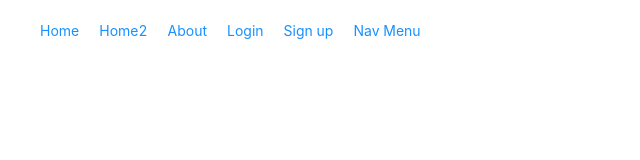
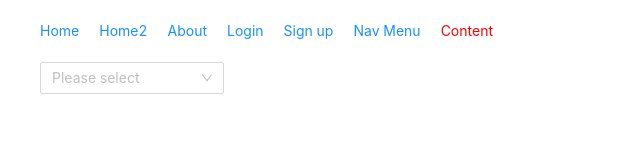
Before and after one commit to xBoot101/adam, a React (Create React App) app: page /content in a window 1280 px wide. Shown: the top 160 px of the page, without its empty margins (0-640 px from the left). Built offline with nearby package versions, Linux system fonts and the light colour scheme.

Commit message:
Content pages added

```diff
--- a/src/App.js
+++ b/src/App.js
@@ -8,7 +8,8 @@ import Login from './pages/Login';
 import Signup from './pages/Signup';
 import About from './pages/About';
 import Home2 from './pages/Home2';
-import Menu from './pages/NavMenu';
+import NavMenu from './pages/NavMenu';
+import Content from './pages/Content';
 function App() {
 	return (
 		<div className='App'>
@@ -20,7 +21,8 @@ function App() {
 				<Route path='/login' element={<Login />} />
 				<Route path='/signup' element={<Signup />} />
 				<Route path='/home2' element={<Home2 />} />
-				<Route path='/menu' element={<Menu />} />
+				<Route path='/menu' element={<NavMenu />} />
+				<Route path='/content' element={<Content />} />
 			</Routes>
 		</div>
 	);
--- a/src/components/Navbar.js
+++ b/src/components/Navbar.js
@@ -70,6 +70,16 @@ const Navbar = () => {
 						Nav Menu
 					</NavLink>
 				</li>
+				<li>
+					<NavLink
+						to='/content'
+						style={({ isActive }) =>
+							isActive ? activeStyle : undefined
+						}
+					>
+						Content
+					</NavLink>
+				</li>
 			</ul>
 		</nav>
 	);
--- /dev/null
+++ b/src/pages/Content.js
@@ -0,0 +1,65 @@
+import { Cascader } from 'antd';
+import React from 'react';
+const options = [
+	{
+		value: 'zhejiang',
+		label: 'Zhejiang',
+		children: [
+			{
+				value: 'hangzhou',
+				label: 'Hangzhou',
+				children: [
+					{
+						value: 'xihu',
+						label: 'West Lake',
+					},
+					{
+						value: 'xiasha',
+						label: 'Xia Sha',
+						disabled: true,
+					},
+				],
+			},
+		],
+	},
+	{
+		value: 'jiangsu',
+		label: 'Jiangsu',
+		children: [
+			{
+				value: 'nanjing',
+				label: 'Nanjing',
+				children: [
+					{
+						value: 'zhonghuamen',
+						label: 'Zhong Hua men',
+					},
+				],
+			},
+		],
+	},
+];
+
+const onChange = (value, selectedOptions) => {
+	console.log(value, selectedOptions);
+};
+
+const filter = (inputValue, path) =>
+	path.some(
+		(option) =>
+			option.label.toLowerCase().indexOf(inputValue.toLowerCase()) > -1
+	);
+
+const Content = () => (
+	<Cascader
+		options={options}
+		onChange={onChange}
+		placeholder='Please select'
+		showSearch={{
+			filter,
+		}}
+		onSearch={(value) => console.log(value)}
+	/>
+);
+
+export default Content;
```
